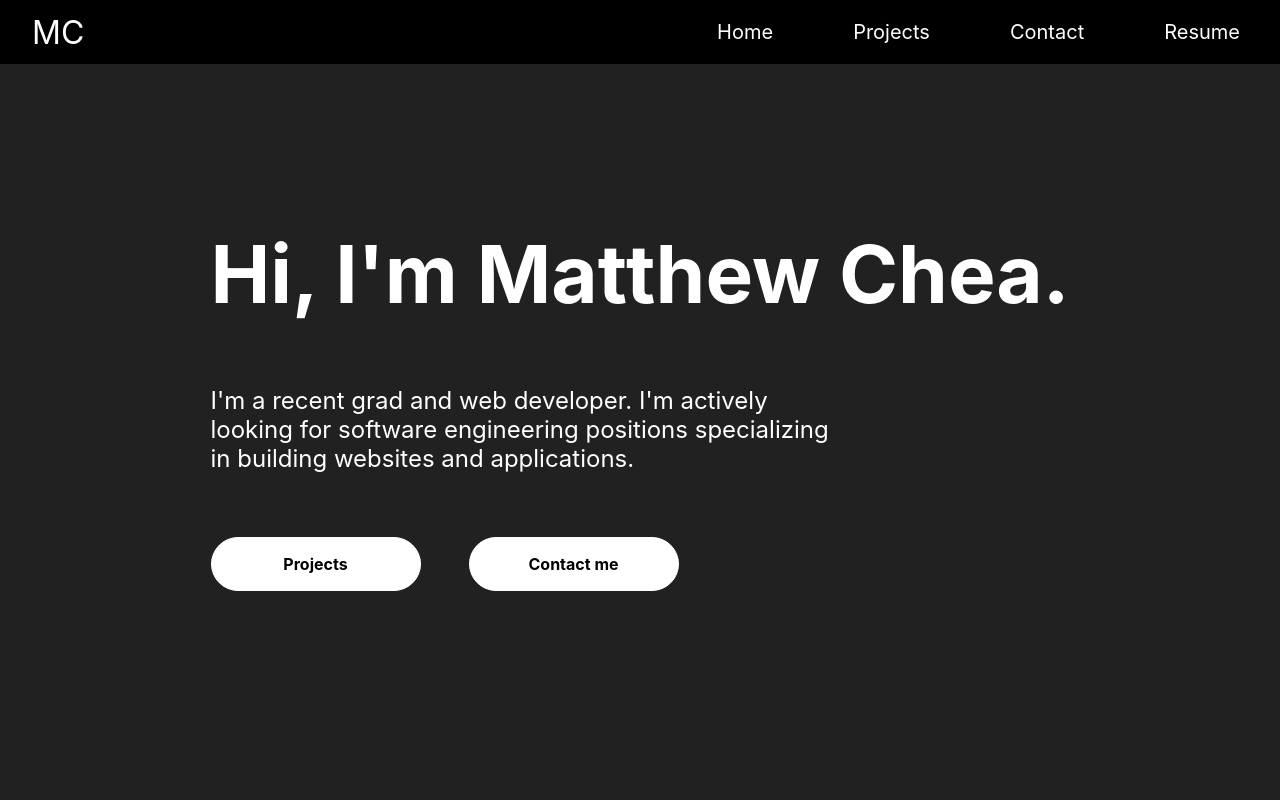
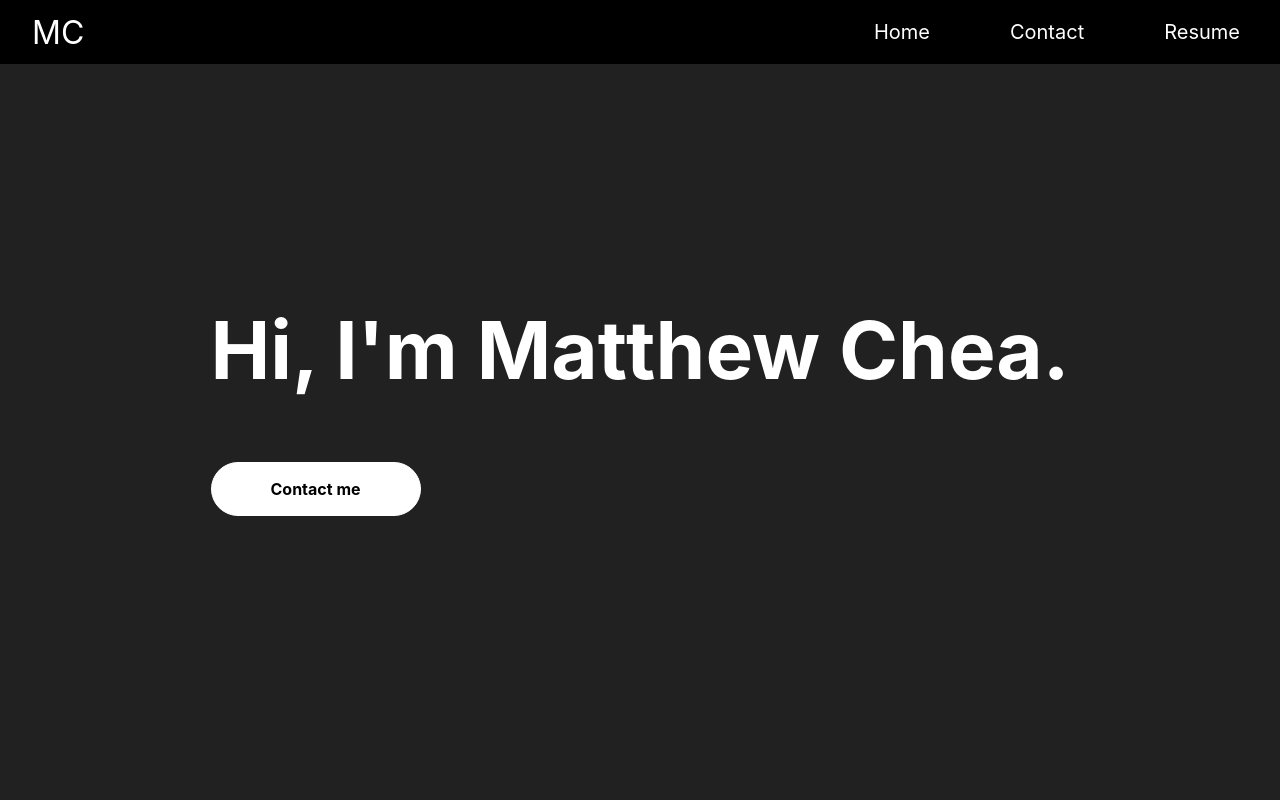
Before and after one commit to mattachea/portfolioWebsite, a React (Create React App) app: page / in a window 1280 px wide. Shown: the top 800 px of the page. Built offline with nearby package versions, Linux system fonts and the light colour scheme; the HTML template or start-up script is replaced by a standard one.

Commit message:
barebones

```diff
--- a/src/App.js
+++ b/src/App.js
@@ -1,27 +1,27 @@
 import "./App.css";
 import React from "react";
 import Navbar from "./components/Navbar";
+import Sidebar from "./components/Sidebar";
+
 import Home from "./components/Home";
 import Projects from "./components/Projects";
 import Contact from "./components/Contact";
 import Footer from "./components/Footer";
 const data = {
   title: "Hi, I'm Matthew Chea.",
-  description:
-    "I'm a recent grad and web developer. I'm actively looking for software engineering positions specializing in building websites and applications.",
+  description: "",
 };
 
 function App() {
   return (
     <div className="App">
       <Navbar />
-
       <section id="home">
         <Home {...data} />
       </section>
-      <section id="projects">
+      {/* <section id="projects">
         <Projects />
-      </section>
+      </section> */}
       <section id="contact">
         <Contact />
       </section>
--- a/src/components/Home.js
+++ b/src/components/Home.js
@@ -6,11 +6,11 @@ export default function Home(props) {
     <div className="home">
       <div className="container">
         <h1 className="headline">{props.title}</h1>
-        <p className="description">{props.description}</p>
+        {/* <p className="description">{props.description}</p> */}
         <div className="button-container">
-          <a className="button" href="#projects">
+          {/* <a className="button" href="#projects">
             Projects
-          </a>
+          </a> */}
           <a className="button" href="#contact">
             Contact me
           </a>
--- a/src/components/Navbar.js
+++ b/src/components/Navbar.js
@@ -26,11 +26,11 @@ export default function Navbar() {
             Home
           </a>
         </li>
-        <li>
+        {/* <li>
           <a href="/#projects" onClick={closeOnClick} className="nav-item">
             Projects
           </a>
-        </li>
+        </li> */}
         <li>
           <a href="/#contact" onClick={closeOnClick} className="nav-item">
             Contact
```
